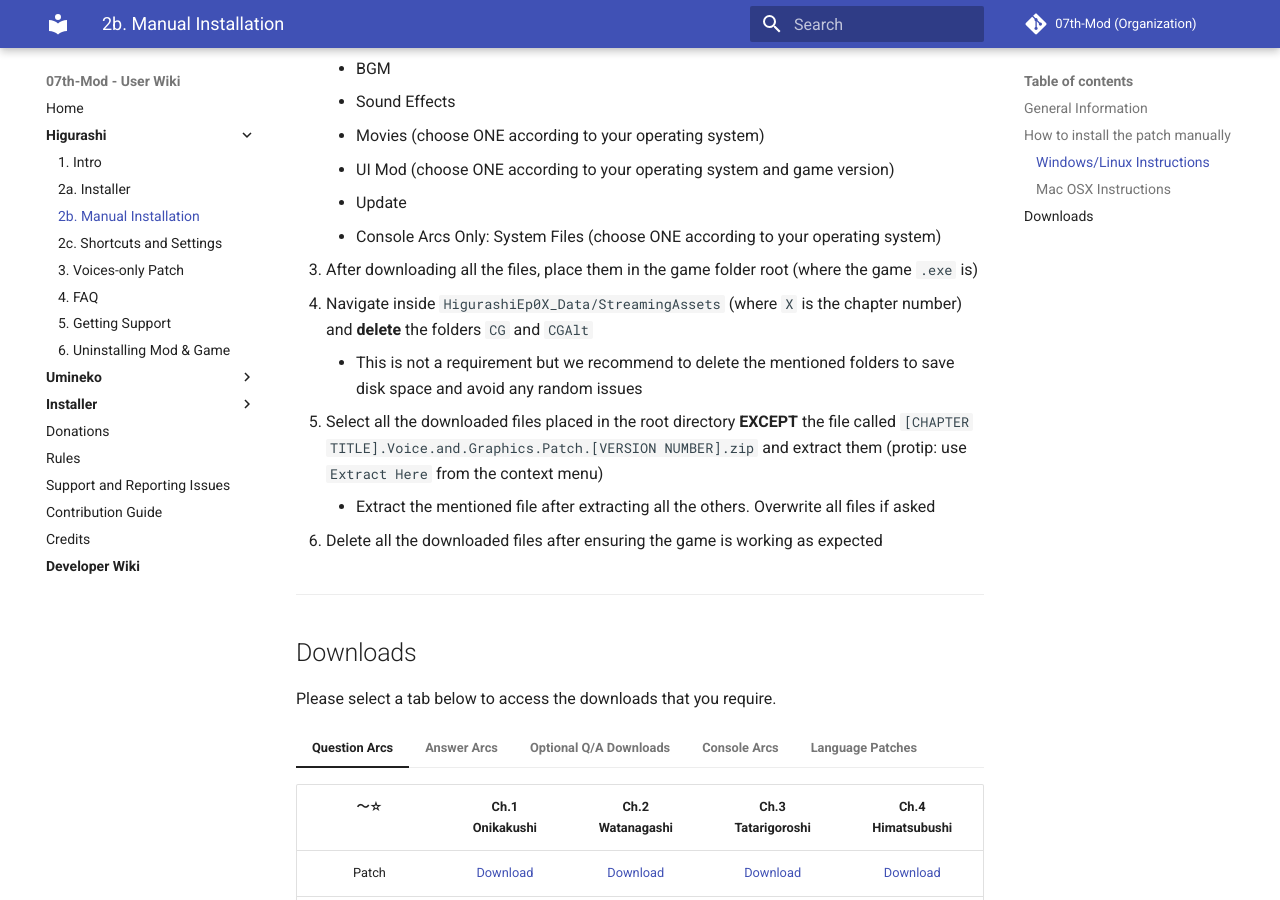
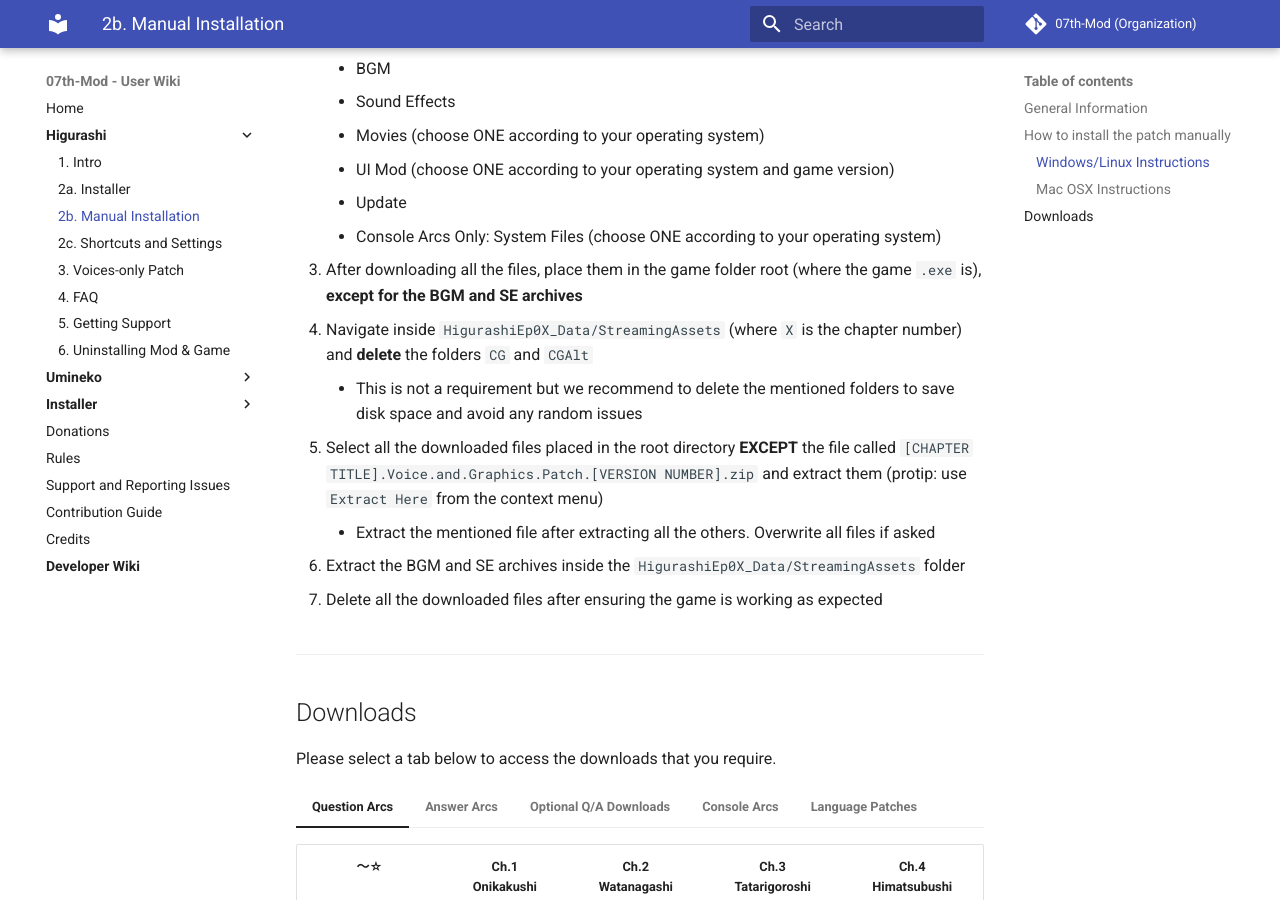
Before and after one commit to 07th-mod/wiki, an MkDocs documentation site: the page built from docs/Higurashi/Manual-Installation.md, in a window 1280 px wide and 900 px high, scrolled down 1170 px. Built offline with MkDocs 1.6.1 and Material for MkDocs 9.7.7, drawn with Linux system fonts in a browser that asks for light colours.

Commit message:
Update wiki for initial BGM switching release

```diff
--- a/docs/Higurashi/Manual-Installation.md
+++ b/docs/Higurashi/Manual-Installation.md
@@ -38,12 +38,13 @@
           * UI Mod (choose ONE according to your operating system and game version)
           * Update
           * Console Arcs Only: System Files (choose ONE according to your operating system)
-    3. After downloading all the files, place them in the game folder root (where the game ``.exe`` is)
+    3. After downloading all the files, place them in the game folder root (where the game ``.exe`` is), **except for the BGM and SE archives**
     4. Navigate inside ``HigurashiEp0X_Data/StreamingAssets`` (where ``X`` is the chapter number) and **delete** the folders ``CG`` and ``CGAlt``
         * This is not a requirement but we recommend to delete the mentioned folders to save disk space and avoid any random issues
     5. Select all the downloaded files placed in the root directory **EXCEPT** the file called ``[CHAPTER TITLE].Voice.and.Graphics.Patch.[VERSION NUMBER].zip`` and extract them (protip: use ``Extract Here`` from the context menu)
         * Extract the mentioned file after extracting all the others. Overwrite all files if asked
-    6. Delete all the downloaded files after ensuring the game is working as expected
+    6. Extract the BGM and SE archives inside the ``HigurashiEp0X_Data/StreamingAssets`` folder
+    7. Delete all the downloaded files after ensuring the game is working as expected
 
 === "Mac OSX"
 
@@ -63,7 +64,7 @@
           * UI Mod (choose ONE according to your operating system and game version)
           * Update
           * Console Arcs Only: System Files (choose ONE according to your operating system)
-    3. After downloading all the files, place them in ``Resources/Data``
+    3. After downloading all the files, place them in ``Resources/Data``, **except for the BGM and SE archives**
     4. Navigate inside ``Resources/Data/StreamingAssets`` and **delete** the folders ``CG`` and ``CGAlt``
         * This is not a requirement but we recommend to delete the mentioned folders to save disk space and avoid any random issues
     5. Navigate back to ``Resources/Data`` folder and extract the downloaded files using the following method:
@@ -74,7 +75,8 @@
     6. Open a **terminal window** in the ``Resources/Data`` folder. [Follow these steps if you don't know how to do it](https://stackoverflow.com/a/7054045)
         1. In the terminal window, type: ``rsync -avP HigurashiEp*/* .`` and hit enter (type the ``*`` literally)
         2. Wait until the files are copied to the right place
-    7. Delete all the downloaded files and any leftover ``HigurashiEp0X_Data`` folders (where ``X`` is the chapter number) after ensuring the game is working as expected
+    7. Extract the BGM and SE archives inside the ``Resources/Data/StreamingAssets`` folder
+    8. Delete all the downloaded files and any leftover ``HigurashiEp0X_Data`` folders (where ``X`` is the chapter number) after ensuring the game is working as expected
 
 ***
 
@@ -202,14 +204,14 @@
     </tr>
     <tr class="even">
     <td style="text-align: center;">BGM</td>
-    <td style="text-align: center;"><a href="https://07th-mod.com/rikachama/audio/HigurashiKai-OldBGM-v2.7z">Download</a></td>
+    <td style="text-align: center;"><a href="https://07th-mod.com/rikachama/audio/HigurashiKai-OG-BGM-SE.7z"">Download</a></td>
     <td style="text-align: center;"><a href="https://07th-mod.com/rikachama/audio/HigurashiKai-OldBGM-v2.7z">Download</a></td>
     <td style="text-align: center;"><a href="https://07th-mod.com/rikachama/audio/HigurashiKai-OldBGM-v2.7z">Download</a></td>
     <td style="text-align: center;"><a href="https://07th-mod.com/rikachama/audio/HigurashiKai-OldBGM-v2.7z">Download</a></td>
     </tr>
     <tr class="even">
     <td style="text-align: center;">Sound Effects</td>
-    <td style="text-align: center;"><a href="https://07th-mod.com/rikachama/audio/HigurashiKai-OldSE.7z">Download</a></td>
+    <td style="text-align: center;">Included in above pack</td>
     <td style="text-align: center;"><a href="https://07th-mod.com/rikachama/audio/HigurashiKai-OldSE.7z">Download</a></td>
     <td style="text-align: center;"><a href="https://07th-mod.com/rikachama/audio/HigurashiKai-OldSE.7z">Download</a></td>
     <td style="text-align: center;"><a href="https://07th-mod.com/rikachama/audio/HigurashiKai-OldSE.7z">Download</a></td>
@@ -285,7 +287,13 @@
     <td style="text-align: center;"><a href="https://07th-mod.com/misc/Higurashi.OST.Remake.zip">Higurashi OST Remake</a> <br> Handmade remakes of nerve's music. <b>Can be installed over Classic BGM.</b> <br> <a href="https://radiataalice.bandcamp.com/album/hinamizawa-syndrome-vol-1">(listen online)</a></td>
     </tr>
     <tr class="even">
-    <td style="text-align: center;">Answer Arcs (all)</td>
+    <td style="text-align: center;">Meakashi Ch. 5</td>
+    <td style="text-align: center;">None (use in-game BGM switching)</td>
+    <td style="text-align: center;">None (use in-game BGM switching)</td>
+    <td style="text-align: center;">None yet</td>
+    </tr>
+    <tr class="odd">
+    <td style="text-align: center;">Answer Arcs (all except Meakashi Ch.5)</td>
     <td style="text-align: center;"><a href="https://07th-mod.com/rikachama/audio/mg_answer_bgm_april.7z">MangaGamer April Update BGM</a></td>
     <td style="text-align: center;"><a href="https://07th-mod.com/rikachama/audio/mg_answer_se_april.7z">MangaGamer April Update Sound Effects</a></td>
     <td style="text-align: center;">None yet</td>
```
